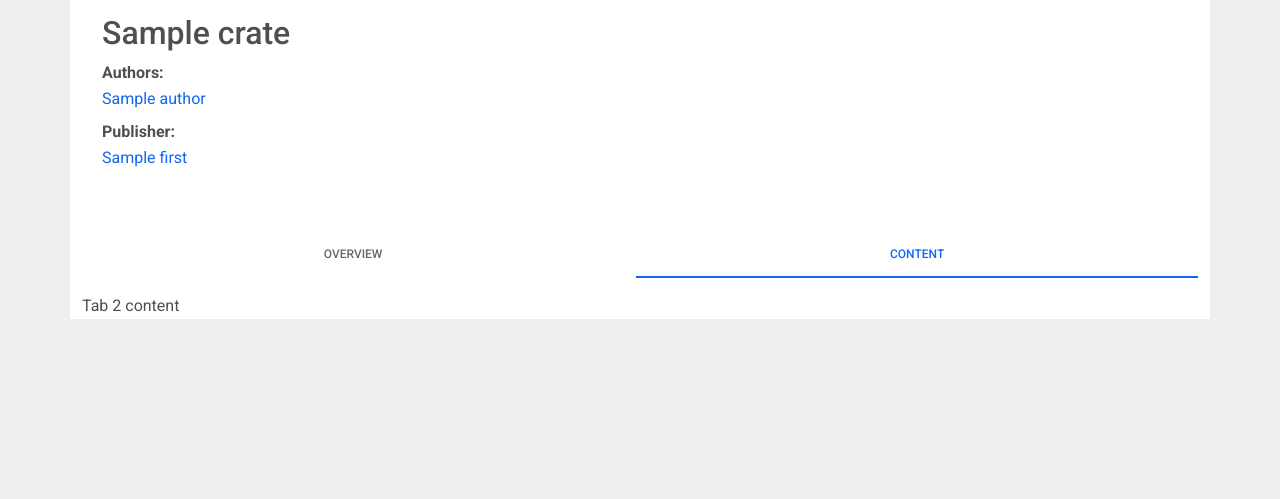
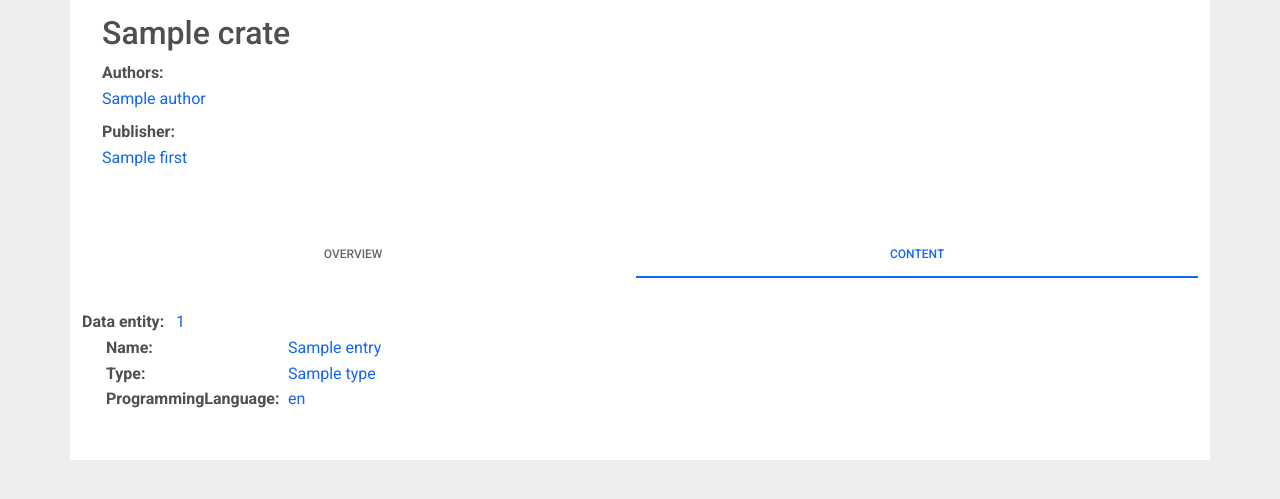
Before and after one commit to XiaotianWang0918/RO-Crate-Registry, a Django app: template registry/app/templates/detail.html in a window 1280 px wide, after a click on "CONTENT". Shown: the part 84-583 px from the top of the page. Run offline with Django 4.2, Linux system fonts and the light colour scheme; the template is opened without the code that fills it: most values are stand-ins (such as "Sample title", 1, 10 or a date in 2020); data that the repository does not hold is empty; some libraries are stand-ins or nearby versions.

Commit message:
Feat: content and date filter

```diff
--- a/registry/app/templates/detail.html
+++ b/registry/app/templates/detail.html
@@ -222,7 +222,37 @@
         </div>
       </div>
       <div class="tab-pane fade" id="ex2-tabs-2" role="tabpanel" aria-labelledby="ex2-tab-2">
-        Tab 2 content
+        <div id="contents" class="mt-3 mb-5">
+          {% for entry in crate.entities.all %}
+          <div class="data-entity mb-3">
+              <strong>Data entity: &nbsp;</strong>
+              <a class="data-entity-link" href="/search?field=Data+Entities&q={{entry.entity_id}}&sort=Relevance">{{ entry.entity_id }}</a>
+              <div class="container">
+                {% if entry.name %}
+                <div class="row">
+                  <div class="col-2"><strong>Name:</strong></div>
+                  <div class="col-10"><a href="/search?field=Data+Entities&q={{entry.name}}&sort=Relevance">{{entry.name}}</a></div>
+                </div>
+                {% endif %}
+                <div class="row">
+                  <div class="col-2"><strong>Type:</strong></div>
+                  <div class="col-10">
+                    {% for type in entry.type %}
+                    <a href="/search?field=Types&q={{type}}&sort=Relevance">{{type}}</a>&nbsp;
+                    {% endfor %}
+                  </div>
+                </div>
+                {% if entry.programmingLanguage %}
+                <div class="row">
+                  <div class="col-2"><strong>ProgrammingLanguage:</strong></div>
+                  <div class="col-10"><a href="/search?field=Programming+Languages&q={{entry.programmingLanguage}}&sort=Relevance">{{entry.programmingLanguage}}</a></div>
+                </div>
+                {% endif %}
+              </div>
+
+            </div>
+          {% endfor %}
+        </div>
       </div>
     </div>
     <!-- Tabs content -->
```
Also changed, not shown: registry/app/facet.py (+16 -2 lines), registry/app/templates/result.html (+26 -0 lines), registry/app/views.py (+17 -3 lines).
